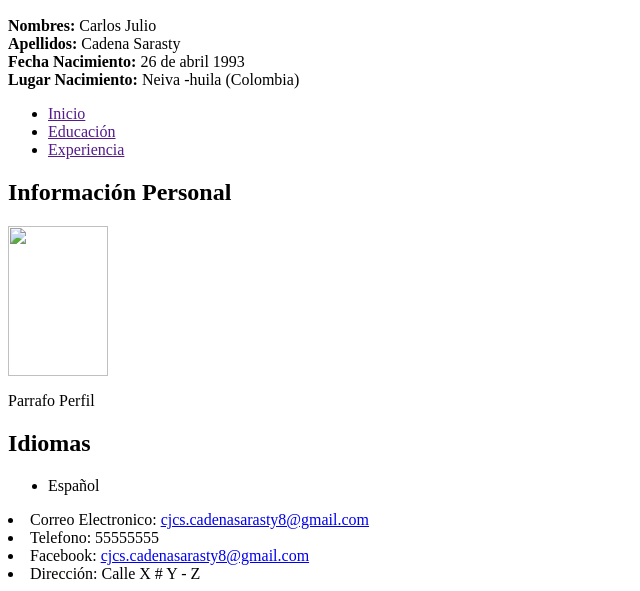
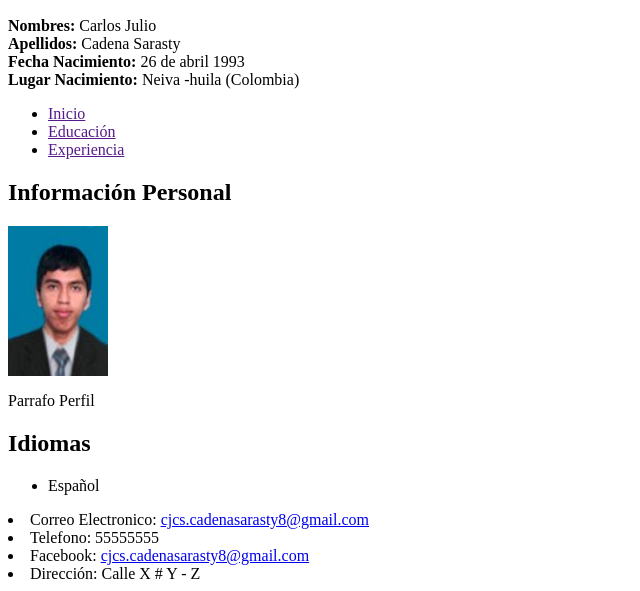
Before and after one commit to cjcsCadenaSarasty8/ExamenFundamentosHtml, a plain HTML site: page Index.html in a window 1280 px wide. Shown: the part 226-817 px from the top of the page, without its empty margins (0-640 px from the left). Drawn offline with Linux system fonts and the light colour scheme.

Commit message:
Se agrego la foto perfil

```diff
--- a/Index.html
+++ b/Index.html
@@ -19,7 +19,7 @@
 			</ul>
 		</nav>
 		<h2>Información Personal</h2>
-		<img src="Media/Imagenes/Foto.png" width="100px" height="150px"><br>
+		<img src="Media/Imagenes/Foto.jpg" width="100px" height="150px"><br>
 		<p>
 		Parrafo Perfil
 		</p>
```
Also changed, not shown: Media/Imagenes/Foto.jpg (added).
